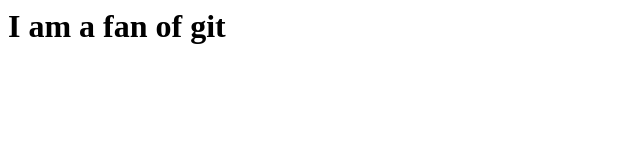
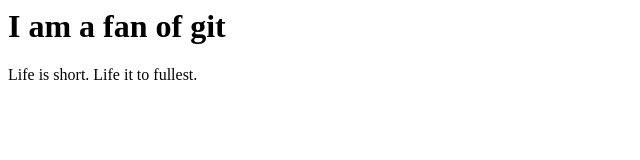
Before and after one commit to nishantgaurav23/gitPractice-loucs, a plain HTML site: page gitPractice.html in a window 1280 px wide. Shown: the whole page, without its empty margins (0-640 px from the left). Drawn offline with Linux system fonts and the light colour scheme.

Commit message:
Changes in app.js, gitPractice.html

```diff
--- a/app.js
+++ b/app.js
@@ -1 +1,2 @@
-console.log("The world is suffering from Covid -19 pandemic")
+console.log("The world is suffering from Covid -19 pandemic");
+console.log("The world is not a safe place. It is now full of chaos");
--- a/gitPractice.html
+++ b/gitPractice.html
@@ -2,5 +2,6 @@
   <title>Git practice is in progress</title>
   <body>
     <h1>I am a fan of git</h1>
+    <p> Life is short. Life it to fullest.</p>
   </body>
 </html>
```
